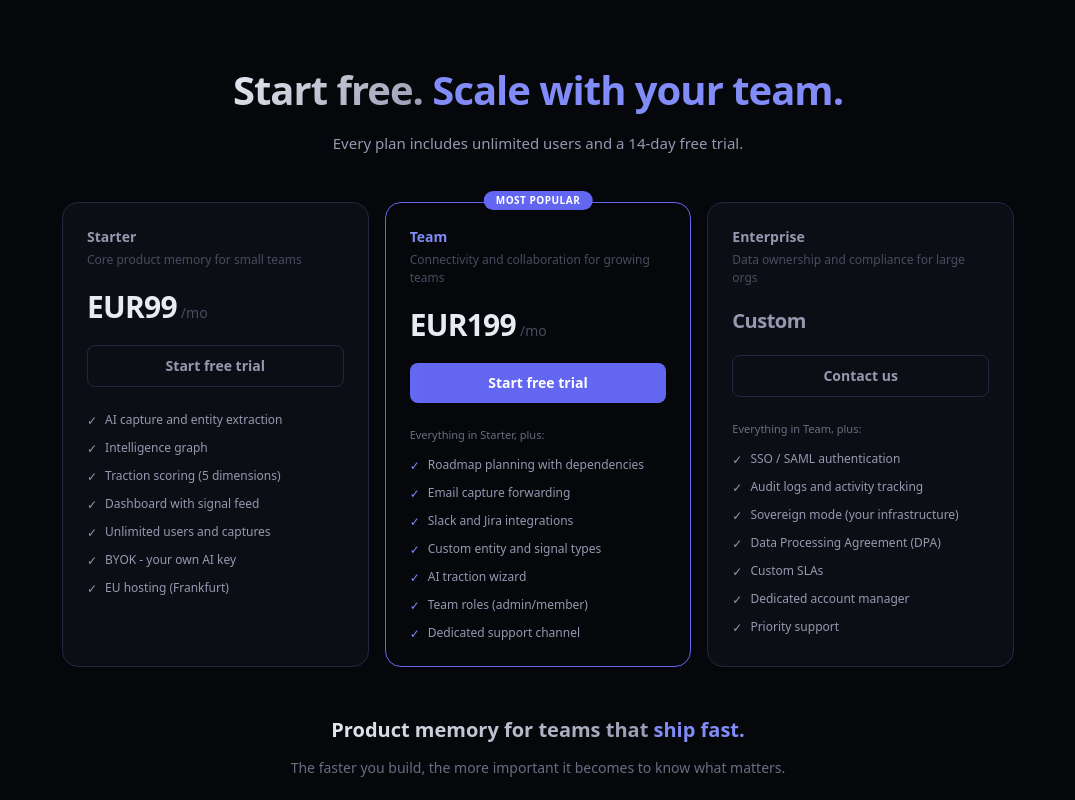
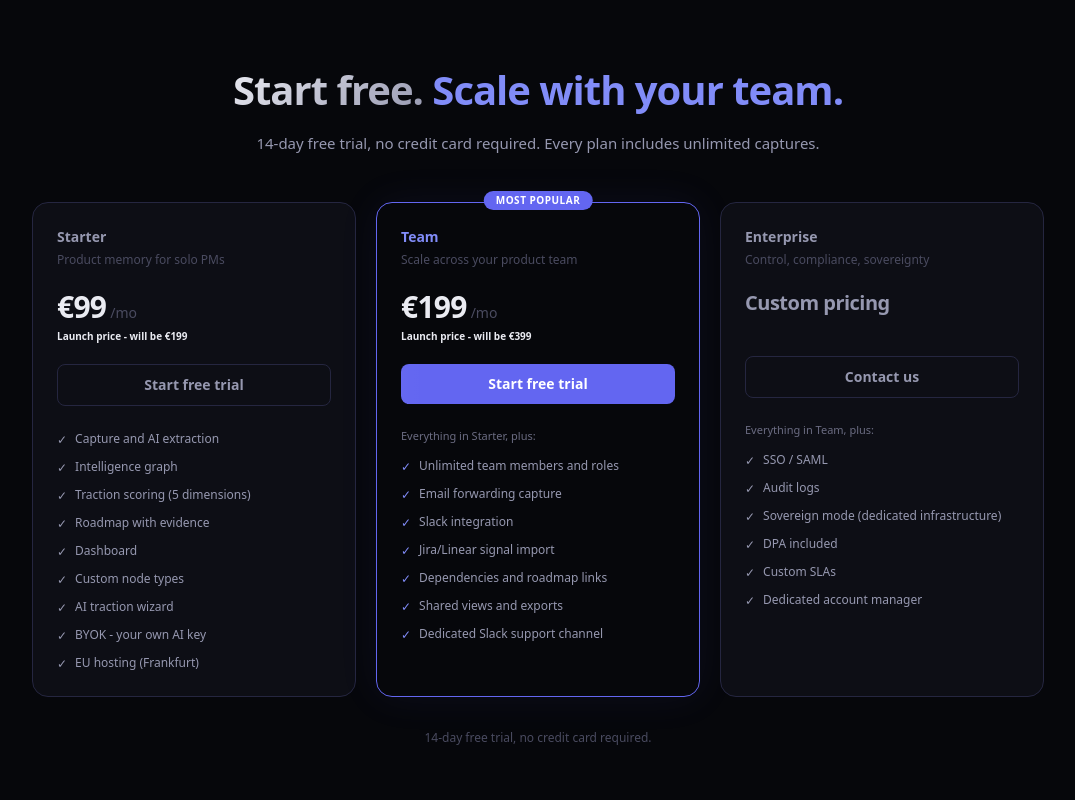
Before and after one commit to Pandosaure/gravii-site, a Next.js app: page / in a window 1280 px wide. Shown: the part 3500-4300 px from the top of the page, without its empty margins (102-1177 px from the left). Built offline with nearby package versions, Linux system fonts and the light colour scheme.

Commit message:
Pricing: three-tier layout with Starter/Team/Enterprise

```diff
--- a/src/app/page.tsx
+++ b/src/app/page.tsx
@@ -428,34 +428,37 @@ export default function HomePage() {
 
       {/* ═══ SECTION 5: PRICING + CTA ═══ */}
       <section className="py-20" id="pricing">
-        <div className="max-w-[1000px] mx-auto px-6">
+        <div className="max-w-[1060px] mx-auto px-6">
           <div className="text-center mb-12">
             <h2 className="reveal text-[clamp(26px,4vw,40px)] font-bold tracking-tight mb-3">
               <span className="gradient-text">Start free.</span> <em className="text-[#818cf8] not-italic">Scale with your team.</em>
             </h2>
             <p className="reveal text-[15px] text-[#9698b0]" style={{ animationDelay: "0.1s" }}>
-              Every plan includes unlimited users and a 14-day free trial.
+              14-day free trial, no credit card required. Every plan includes unlimited captures.
             </p>
           </div>
 
           {/* Three pricing cards */}
-          <div className="grid grid-cols-1 md:grid-cols-3 gap-4 mb-12">
+          <div className="grid grid-cols-1 md:grid-cols-3 gap-5 mb-8">
             {/* Starter */}
-            <div className="reveal p-6 rounded-2xl border border-[#252640] bg-[#0d0e15]" style={{ animationDelay: "0.1s" }}>
+            <div className="reveal price-card-hover p-6 rounded-2xl border border-[#252640] bg-[#0d0e15] flex flex-col" style={{ animationDelay: "0.1s" }}>
               <h3 className="text-sm font-semibold text-[#9698b0] mb-1">Starter</h3>
-              <p className="text-[12px] text-[#4a4b60] mb-5">Core product memory for small teams</p>
-              <div className="mb-5">
-                <span className="text-3xl font-extrabold tracking-tight">EUR99</span>
+              <p className="text-[12px] text-[#4a4b60] mb-5">Product memory for solo PMs</p>
+              <div className="mb-1">
+                <span className="text-3xl font-extrabold tracking-tight">&euro;99</span>
                 <span className="text-sm text-[#4a4b60] ml-1">/mo</span>
               </div>
+              <p className="text-[10px] text-amber-400 font-semibold mb-5">Launch price - will be &euro;199</p>
               <a href="https://app.gravii.app/signup" className="block w-full text-center py-2.5 rounded-lg border border-[#252640] text-[#9698b0] text-sm font-semibold hover:border-[#6366f1] hover:text-white transition-all mb-6">Start free trial</a>
-              <div className="space-y-2.5">
+              <div className="space-y-2.5 flex-1">
                 {[
-                  "AI capture and entity extraction",
+                  "Capture and AI extraction",
                   "Intelligence graph",
                   "Traction scoring (5 dimensions)",
-                  "Dashboard with signal feed",
-                  "Unlimited users and captures",
+                  "Roadmap with evidence",
+                  "Dashboard",
+                  "Custom node types",
+                  "AI traction wizard",
                   "BYOK - your own AI key",
                   "EU hosting (Frankfurt)",
                 ].map(f => (
@@ -466,26 +469,27 @@ export default function HomePage() {
               </div>
             </div>
 
-            {/* Team — highlighted */}
-            <div className="reveal p-6 rounded-2xl border border-[#6366f1] bg-gradient-to-b from-[#6366f1]/8 to-[#0d0e15] relative" style={{ animationDelay: "0.15s" }}>
+            {/* Team - highlighted */}
+            <div className="reveal price-card-hover p-6 rounded-2xl border border-[#6366f1] bg-gradient-to-b from-[#6366f1]/8 to-[#0d0e15] relative flex flex-col shadow-[0_0_40px_rgba(99,102,241,0.08)]" style={{ animationDelay: "0.15s" }}>
               <div className="absolute -top-3 left-1/2 -translate-x-1/2 px-3 py-0.5 rounded-full bg-[#6366f1] text-white text-[10px] font-bold uppercase tracking-wider">Most popular</div>
               <h3 className="text-sm font-semibold text-[#818cf8] mb-1">Team</h3>
-              <p className="text-[12px] text-[#4a4b60] mb-5">Connectivity and collaboration for growing teams</p>
-              <div className="mb-5">
-                <span className="text-3xl font-extrabold tracking-tight">EUR199</span>
+              <p className="text-[12px] text-[#4a4b60] mb-5">Scale across your product team</p>
+              <div className="mb-1">
+                <span className="text-3xl font-extrabold tracking-tight">&euro;199</span>
                 <span className="text-sm text-[#4a4b60] ml-1">/mo</span>
               </div>
+              <p className="text-[10px] text-amber-400 font-semibold mb-5">Launch price - will be &euro;399</p>
               <a href="https://app.gravii.app/signup" className="shimmer block w-full text-center py-2.5 rounded-lg bg-[#6366f1] hover:bg-[#818cf8] text-white text-sm font-bold transition-all hover:-translate-y-0.5 hover:shadow-[0_4px_16px_rgba(99,102,241,0.3)] mb-6">Start free trial</a>
               <p className="text-[11px] text-[#6b6c82] font-medium mb-3">Everything in Starter, plus:</p>
-              <div className="space-y-2.5">
+              <div className="space-y-2.5 flex-1">
                 {[
-                  "Roadmap planning with dependencies",
-                  "Email capture forwarding",
-                  "Slack and Jira integrations",
-                  "Custom entity and signal types",
-                  "AI traction wizard",
-                  "Team roles (admin/member)",
-                  "Dedicated support channel",
+                  "Unlimited team members and roles",
+                  "Email forwarding capture",
+                  "Slack integration",
+                  "Jira/Linear signal import",
+                  "Dependencies and roadmap links",
+                  "Shared views and exports",
+                  "Dedicated Slack support channel",
                 ].map(f => (
                   <div key={f} className="flex items-start gap-2 text-[12px] text-[#9698b0]">
                     <span className="text-[#818cf8] text-xs mt-0.5">&#10003;</span>{f}
@@ -495,23 +499,23 @@ export default function HomePage() {
             </div>
 
             {/* Enterprise */}
-            <div className="reveal p-6 rounded-2xl border border-[#252640] bg-[#0d0e15]" style={{ animationDelay: "0.2s" }}>
+            <div className="reveal price-card-hover p-6 rounded-2xl border border-[#252640] bg-[#0d0e15] flex flex-col" style={{ animationDelay: "0.2s" }}>
               <h3 className="text-sm font-semibold text-[#9698b0] mb-1">Enterprise</h3>
-              <p className="text-[12px] text-[#4a4b60] mb-5">Data ownership and compliance for large orgs</p>
-              <div className="mb-5">
-                <span className="text-xl font-extrabold tracking-tight text-[#9698b0]">Custom</span>
+              <p className="text-[12px] text-[#4a4b60] mb-5">Control, compliance, sovereignty</p>
+              <div className="mb-1">
+                <span className="text-xl font-extrabold tracking-tight text-[#9698b0]">Custom pricing</span>
               </div>
+              <p className="text-[10px] text-[#4a4b60] mb-5">&nbsp;</p>
               <a href="mailto:tommy@gravii.app" className="block w-full text-center py-2.5 rounded-lg border border-[#252640] text-[#9698b0] text-sm font-semibold hover:border-[#6366f1] hover:text-white transition-all mb-6">Contact us</a>
               <p className="text-[11px] text-[#6b6c82] font-medium mb-3">Everything in Team, plus:</p>
-              <div className="space-y-2.5">
+              <div className="space-y-2.5 flex-1">
                 {[
-                  "SSO / SAML authentication",
-                  "Audit logs and activity tracking",
-                  "Sovereign mode (your infrastructure)",
-                  "Data Processing Agreement (DPA)",
+                  "SSO / SAML",
+                  "Audit logs",
+                  "Sovereign mode (dedicated infrastructure)",
+                  "DPA included",
                   "Custom SLAs",
                   "Dedicated account manager",
-                  "Priority support",
                 ].map(f => (
                   <div key={f} className="flex items-start gap-2 text-[12px] text-[#9698b0]">
                     <span className="text-emerald-400 text-xs mt-0.5">&#10003;</span>{f}
@@ -520,6 +524,10 @@ export default function HomePage() {
               </div>
             </div>
           </div>
+
+          <p className="text-center text-[12px] text-[#4a4b60] mb-12">
+            14-day free trial, no credit card required.
+          </p>
 
           {/* Final CTA */}
           <div className="text-center">
```
